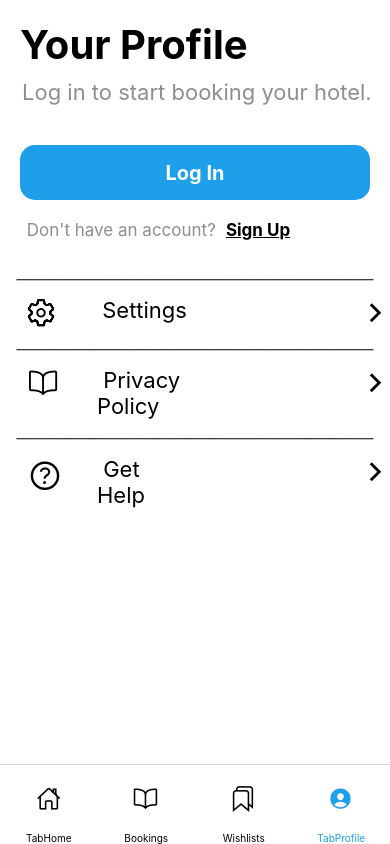
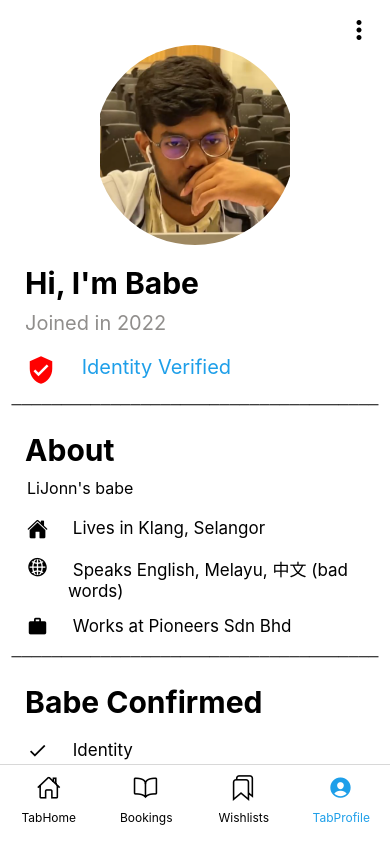
Before and after one commit to Vignnesh07/Hotel-Management, a React Native app: screen /TabProfile in a window 390 px wide. Built offline with nearby package versions, Linux system fonts and the light colour scheme.

Commit message:
Add New File

```diff
--- a/App.js
+++ b/App.js
@@ -90,16 +90,8 @@ export default class App extends Component {
           screenOptions={({route}) => ({
             headerShown: false,
             tabBarHideOnKeyboard: true,
-            tabBarActiveTintColor: Colors.primary,
-            tabBarInactiveTintColor: "black",
-            // tabBarLabelStyle: {
-            //   fontSize: 12,
-            //   marginBottom: 13,
-            // },
             tabBarStyle:{
               height:80,
-              // borderRadius:20,
-              // width: fullScreenWidth,
             },
             tabBarIcon: ({focused, color, size, padding}) => {
               let iconName;
@@ -123,24 +115,37 @@ export default class App extends Component {
               );
             },
           })}
+          tabBarOptions={{
+            activeTintColor: Colors.primary,
+            inactiveTintColor: 'black',
+            labelStyle: {
+              fontSize: 12,
+              marginBottom: 19
+
+            },
+            style: {
+            borderRadius:20,
+            width: fullScreenWidth,
+          },
+          }}
         >
           <Tab.Screen name="TabHome" component={HomeStackScreen} />
           <Tab.Screen name="Bookings" component={BookingScreen} />
           <Tab.Screen name="Wishlists" component={WishlistScreen} />
           <Tab.Screen
             name="TabProfile"
-            component={ProfileStackScreen}
-            options={({ route}) => ({
-              tabBarStyle: ((route) => {
-                const routeName = getFocusedRouteNameFromRoute(route) ?? ""
-                console.log(routeName)
-                if (routeName === 'LogIn' || routeName === 'SignUp' || routeName === 'Forgot') {
-                  return { display: "none" }
-                }else{
-                  return { height: 80}
-                }
-              })(route),
-            })}
+            component={ProfileLogedInScreen}
+            // options={({ route}) => ({
+            //   tabBarStyle: ((route) => {
+            //     const routeName = getFocusedRouteNameFromRoute(route) ?? ""
+            //     console.log(routeName)
+            //     if (routeName === 'LogIn' || routeName === 'SignUp' || routeName === 'Forgot') {
+            //       return { display: "none" }
+            //     }else{
+            //       return { height: 80}
+            //     }
+            //   })(route),
+            // })}
           />
         </Tab.Navigator>
       </NavigationContainer>
--- a/components/Navigation/ProfileLogedInScreen.js
+++ b/components/Navigation/ProfileLogedInScreen.js
@@ -1,27 +1,116 @@
 import React, {Component} from "react";
-import {Alert, Text, View, StyleSheet, Modal, Dimensions, TouchableOpacity, StatusBar, Image, useWindowDimensions, TextBase} from "react-native";
+import {SafeAreaView, Alert, Text, View, StyleSheet, Modal, Dimensions, TouchableOpacity, StatusBar, Image, useWindowDimensions, TextBase} from "react-native";
 
 import Icon from 'react-native-vector-icons/MaterialIcons';
 import Ionicons from 'react-native-vector-icons/Ionicons';
 import Colors from '../const/color'
-import { TextInput } from "react-native-gesture-handler";
+import { ScrollView, TextInput } from "react-native-gesture-handler";
 
 const ProfileLogedInScreen = ({navigation}) => {
     return(
-        <View style={styles.container}>
+        <SafeAreaView style={styles.container}>
             <StatusBar backgroundColor={Colors.white} barStyle="dark-content" />
-            <Text> Profile loged in </Text>
+            <ScrollView showsVerticalScrollIndicator={false} >
+                <View style={styles.editButton}>
+                    <Icon name="more-vert" size={30} color="black"></Icon>
+                </View>
+                <View style={{ alignSelf: "center" }}>
+                    <View >
+                        <Image source={require('../../assets/img/profilepic.png')}  style={styles.profilePic} resizeMode="center"/>
+                    </View>
+
+                </View>
+                <View>
+                    <Text style={{
+                        fontSize:30,
+                         paddingLeft: 18,
+                         marginTop: 20,
+                         color: 'black',
+                         fontWeight: 'bold'}}> Hi, I'm Babe
+                    </Text>
+                    <Text style={{
+                         fontSize:20,
+                         marginTop: 10,
+                         paddingLeft: 25,
+                         color: Colors.grey}}>Joined in 2022
+                    </Text>
+                </View>
+                <View style={{flexDirection:'row', paddingLeft:26, paddingTop: 20}} >
+                    <Icon name="verified-user" size={30} color='red' />
+                    <Text style={{fontSize: 20, paddingLeft: 20, color: Colors.primary}}> Identity Verified </Text>
+                </View>
+                <View style={{marginTop: 10}}>
+                    <Text style={styles.line}> ───────────────────────────────────── </Text>
+                </View>
+                <View>
+                    <Text style={{
+                        fontSize:30,
+                         paddingLeft: 18,
+                         marginTop: 20,
+                         color: 'black',
+                         fontWeight: 'bold'}}> About
+                    </Text>
+                    <Text style={{
+                         fontSize:16,
+                         marginTop: 10,
+                         paddingLeft: 27,
+                         color: 'black'}}>LiJonn's babe
+                    </Text>
+                    <View style={{flexDirection:'row', paddingLeft:27, paddingTop: 20}} >
+                        <Ionicons name="home" size={21} color='black' />
+                        <Text style={{fontSize: 17, paddingLeft: 20, color: 'black'}}> Lives in Klang, Selangor </Text>
+                    </View>
+                    <View style={{flexDirection:'row', paddingLeft:27, paddingTop: 15}} >
+                        <Ionicons name="globe" size={21} color='black' />
+                        <Text style={{fontSize: 17, paddingLeft: 20, color: 'black'}}> Speaks English, Melayu, 中文 (bad words) </Text>
+                    </View>
+                    <View style={{flexDirection:'row', paddingLeft:27, paddingTop: 15}} >
+                        <Icon name="work" size={21} color='black' />
+                        <Text style={{fontSize: 17, paddingLeft: 20, color: 'black'}}> Works at Pioneers Sdn Bhd </Text>
+                    </View>
+                </View>
+                <View style={{marginTop: 10}}>
+                    <Text style={styles.line}> ───────────────────────────────────── </Text>
+                </View>
+                <View>
+                    <Text style={{
+                        fontSize:30,
+                         paddingLeft: 18,
+                         marginTop: 20,
+                         color: 'black',
+                         fontWeight: 'bold'}}> Babe Confirmed
+                    </Text>
+                    <View style={{flexDirection:'row', paddingLeft:27, paddingTop: 20}} >
+                        <Icon name="check" size={21} color='black' />
+                        <Text style={{fontSize: 17, paddingLeft: 20, color: 'black'}}> Identity </Text>
+                    </View>
+                    <View style={{flexDirection:'row', paddingLeft:27, paddingTop: 15}} >
+                        <Icon name="check" size={21} color='black' />
+                        <Text style={{fontSize: 17, paddingLeft: 20, color: 'black'}}> Email Address </Text>
+                    </View>
+                    <View style={{flexDirection:'row', paddingLeft:27, paddingTop: 15}} >
+                        <Icon name="check" size={21} color='black' />
+                        <Text style={{fontSize: 17, paddingLeft: 20, color: 'black'}}> Phone Number </Text>
+                    </View>
+                </View>
+                <View>
                     <TouchableOpacity onPress={() => navigation.navigate('Profile')}>
                         <Text style={{
-                            fontSize:13,
-                            marginTop: 12,
-                            paddingLeft: 4,
+                                    fontSize:20,
+                                    marginTop: 80,
+                                    marginBottom: 30,
+                                    paddingLeft: 28,
                                     color: 'black',
                                     fontWeight: 'bold',
                                     textDecorationLine: 'underline'}}>Log Out
                         </Text>
                     </TouchableOpacity>
                 </View>
+
+
+            </ScrollView>
+        </SafeAreaView>
+
     );
 };
 
@@ -30,6 +119,17 @@ const styles = StyleSheet.create({
     container:{
         backgroundColor: Colors.white,
         flex: 1,
+    },
+    editButton:{
+        marginTop: 15,
+        marginHorizontal: 16,
+        alignSelf: 'flex-end',
+    },
+    profilePic: {
+        width: 200,
+        height: 200,
+        borderRadius: 100,
+        overflow: "hidden"
     },
     logOutButton:{
         height: 55,
@@ -40,6 +140,11 @@ const styles = StyleSheet.create({
         marginHorizontal: 20,
         borderRadius: 15,
     },
+    line:{
+        textAlign: 'center'
+
+    }
+
 
 
 })
```
Also changed, not shown: assets/img/profilepic.png (added). Lines whose indentation alone changed are shown as unchanged.
